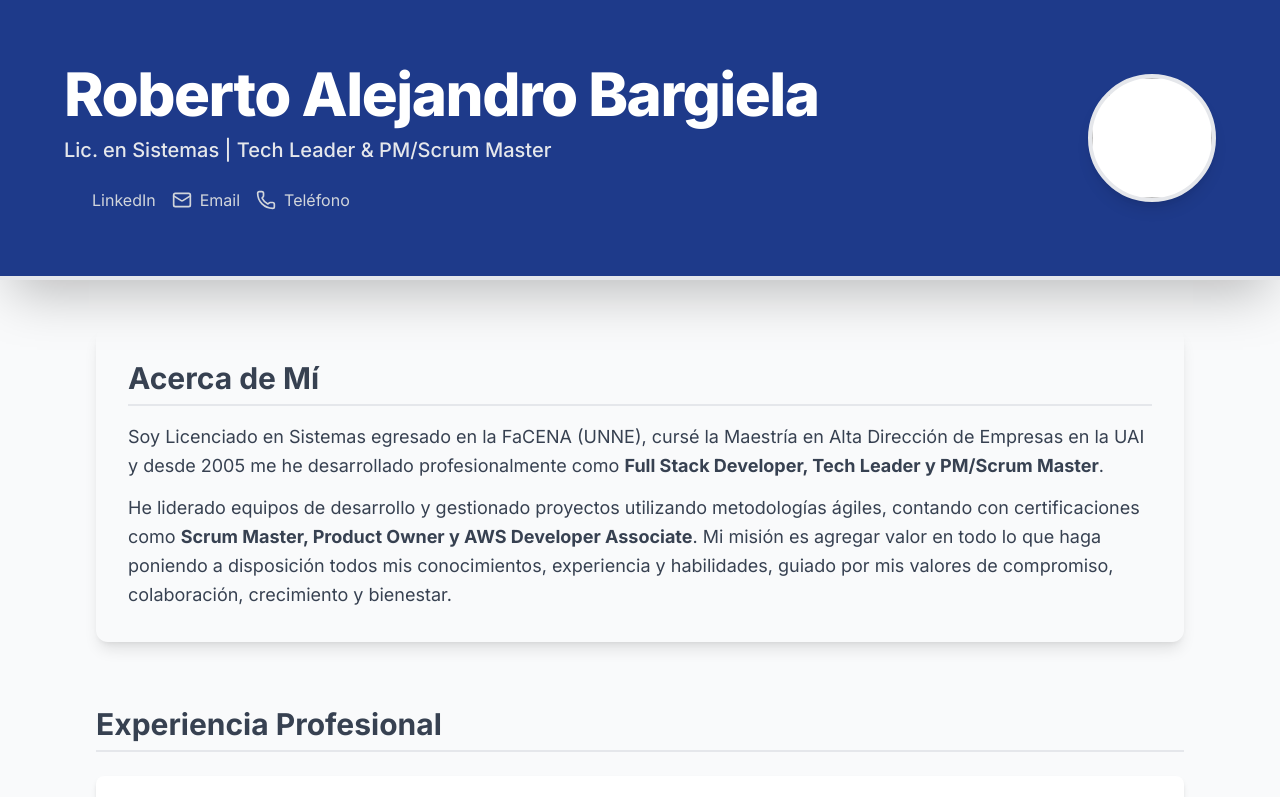
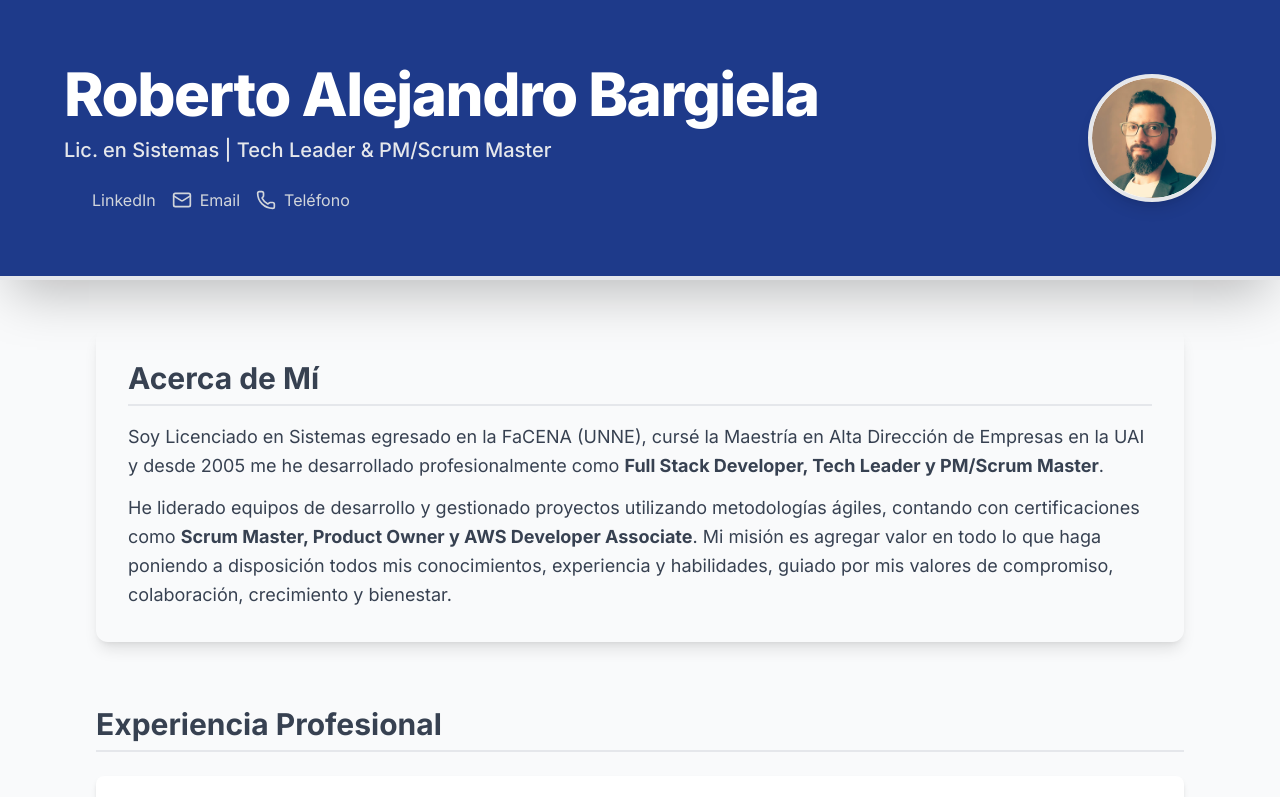
Before and after one commit to rbargiela/rbargiela-cv, a plain HTML site: page index.html in a window 1280 px wide. Shown: the top 797 px of the page. Drawn offline with nearby package versions, Linux system fonts and the light colour scheme; some icons are missing.

Commit message:
Update index.html

```diff
--- a/index.html
+++ b/index.html
@@ -127,7 +127,7 @@
             <div class="mt-8 md:mt-0 fade-in-up" data-delay="0.3">
                  <!-- Contenedor ajustado para la imagen de perfil -->
                  <div class="w-32 h-32 bg-white rounded-full flex items-center justify-center border-4 border-color-primary shadow-lg overflow-hidden">
-                    <img src="me.jpeg" class="w-full h-full object-cover rounded-full">
+                    <img src="me.jpg" class="w-full h-full object-cover rounded-full">
                 </div>
             </div>
         </div>
```
